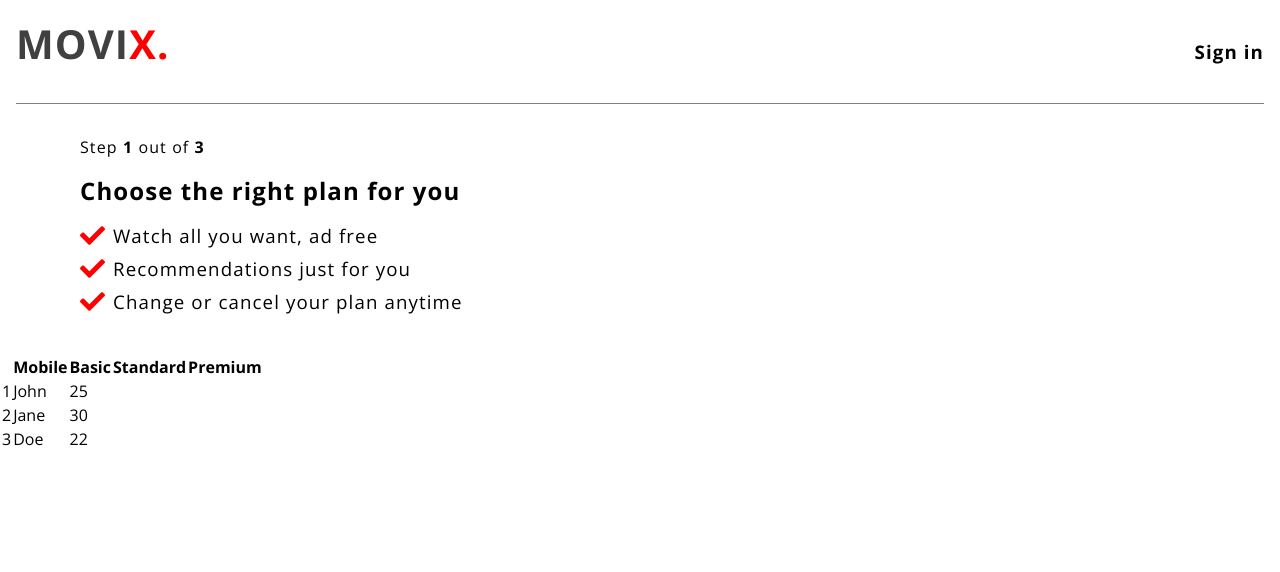
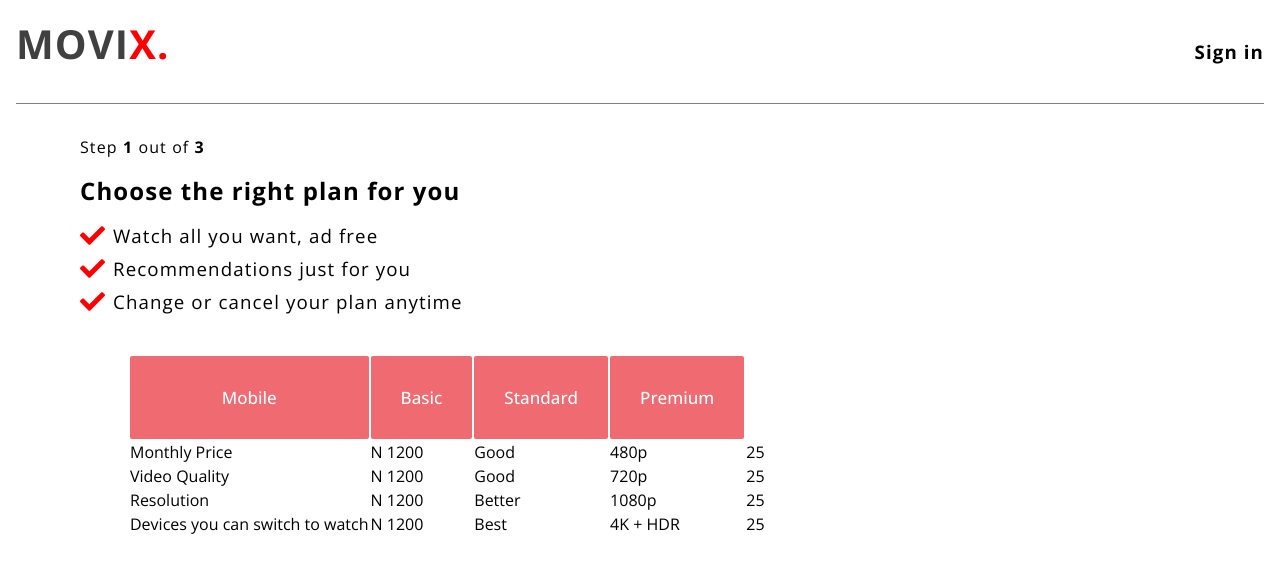
Before and after one commit to EjiroOsiephri/Movix-full-site, a React (Vite) app in the folder vite-project/: page /signup in a window 1280 px wide. Shown: the top 572 px of the page. Built offline with nearby package versions, Linux system fonts and the light colour scheme.

Commit message:
Working extensively with tables

```diff
--- a/vite-project/src/Sass/Signup.module.scss
+++ b/vite-project/src/Sass/Signup.module.scss
@@ -50,3 +50,30 @@ h1 {
   margin-left: 0.5rem;
   font-weight: 300;
 }
+.Movix-table-section {
+  width: 80%;
+  margin: 0 auto;
+}
+
+.create-table-list > th {
+  background: #e50914;
+  border-radius: 2px;
+  color: #fff;
+  font-size: 17px;
+  font-weight: 500;
+  margin: 0 auto;
+  opacity: 0.6;
+  padding: 30px;
+  text-align: center;
+  cursor: pointer;
+}
+@media screen and (max-width: 606px) {
+  .create-table-list {
+    display: flex;
+    flex-wrap: wrap;
+    justify-content: space-between;
+  }
+  .step-count-section {
+    padding: 1.2rem;
+  }
+}
--- a/vite-project/src/pages/Signup.jsx
+++ b/vite-project/src/pages/Signup.jsx
@@ -7,9 +7,34 @@ const Signup = () => {
   const navigate = useNavigate();
 
   const tableData = [
-    { id: 1, name: "John", age: 25 },
-    { id: 2, name: "Jane", age: 30 },
-    { id: 3, name: "Doe", age: 22 },
+    {
+      id: "Monthly Price",
+      name1: "N 1200",
+      name2: "Good",
+      age: 25,
+      name3: "480p",
+    },
+    {
+      id: "Video Quality",
+      name1: "N 1200",
+      name2: "Good ",
+      age: 25,
+      name3: "720p",
+    },
+    {
+      id: "Resolution",
+      name1: "N 1200",
+      name2: "Better",
+      age: 25,
+      name3: "1080p",
+    },
+    {
+      id: "Devices you can switch to watch",
+      name1: "N 1200",
+      name2: "Best",
+      age: 25,
+      name3: "4K + HDR",
+    },
   ];
 
   const navigateToSignInPage = () => {
@@ -80,11 +105,10 @@ const Signup = () => {
             <span>Change or cancel your plan anytime</span>
           </h3>
         </section>
-        <section>
+        <section className={Classes["Movix-table-section"]}>
           <table>
             <thead>
-              <tr>
-                <th></th>
+              <tr className={Classes["create-table-list"]}>
                 <th>Mobile</th>
                 <th>Basic</th>
                 <th>Standard</th>
@@ -95,7 +119,9 @@ const Signup = () => {
               {tableData.map((row) => (
                 <tr key={row.id}>
                   <td>{row.id}</td>
-                  <td>{row.name}</td>
+                  <td>{row.name1}</td>
+                  <td>{row.name2}</td>
+                  <td>{row.name3}</td>
                   <td>{row.age}</td>
                 </tr>
               ))}
```
